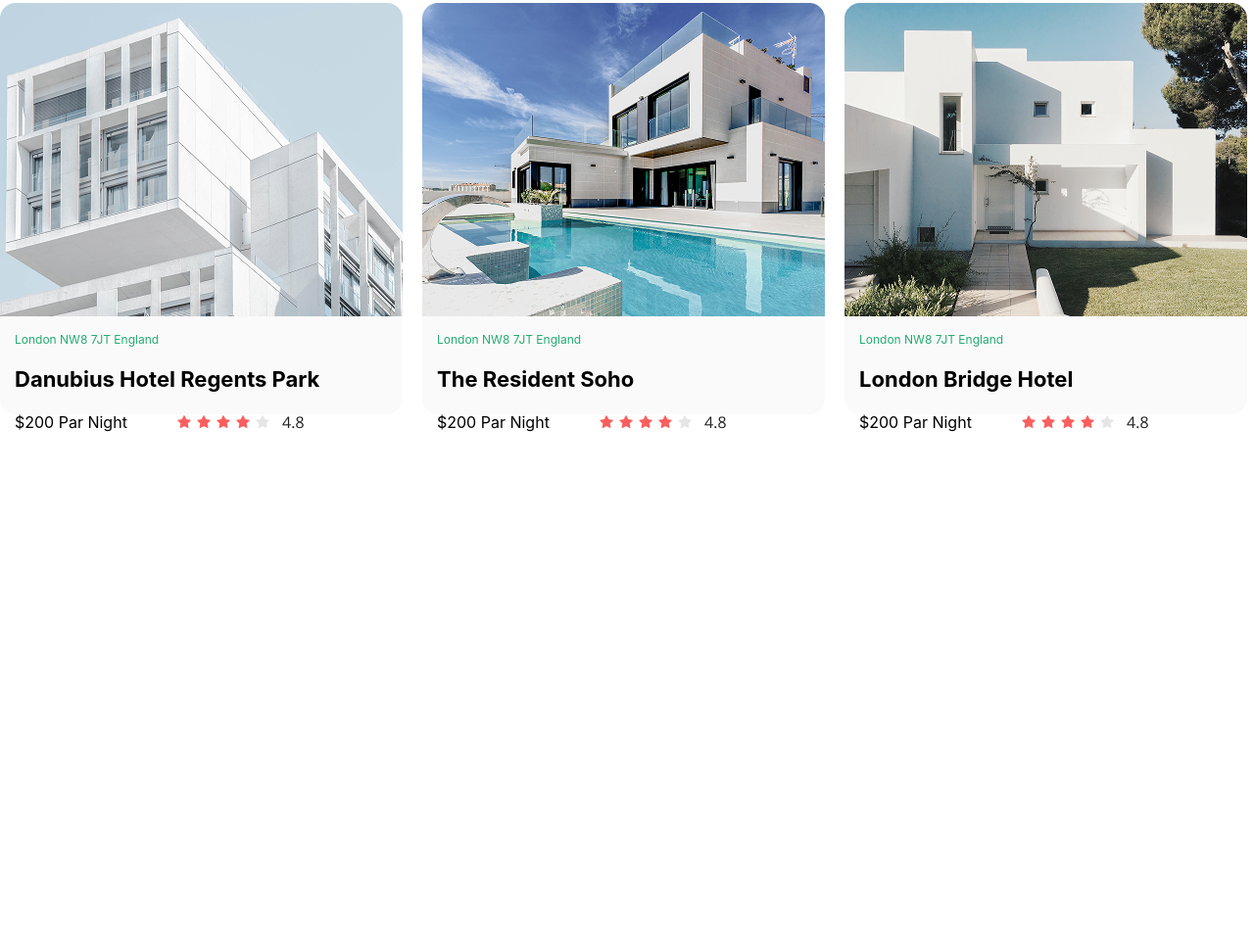
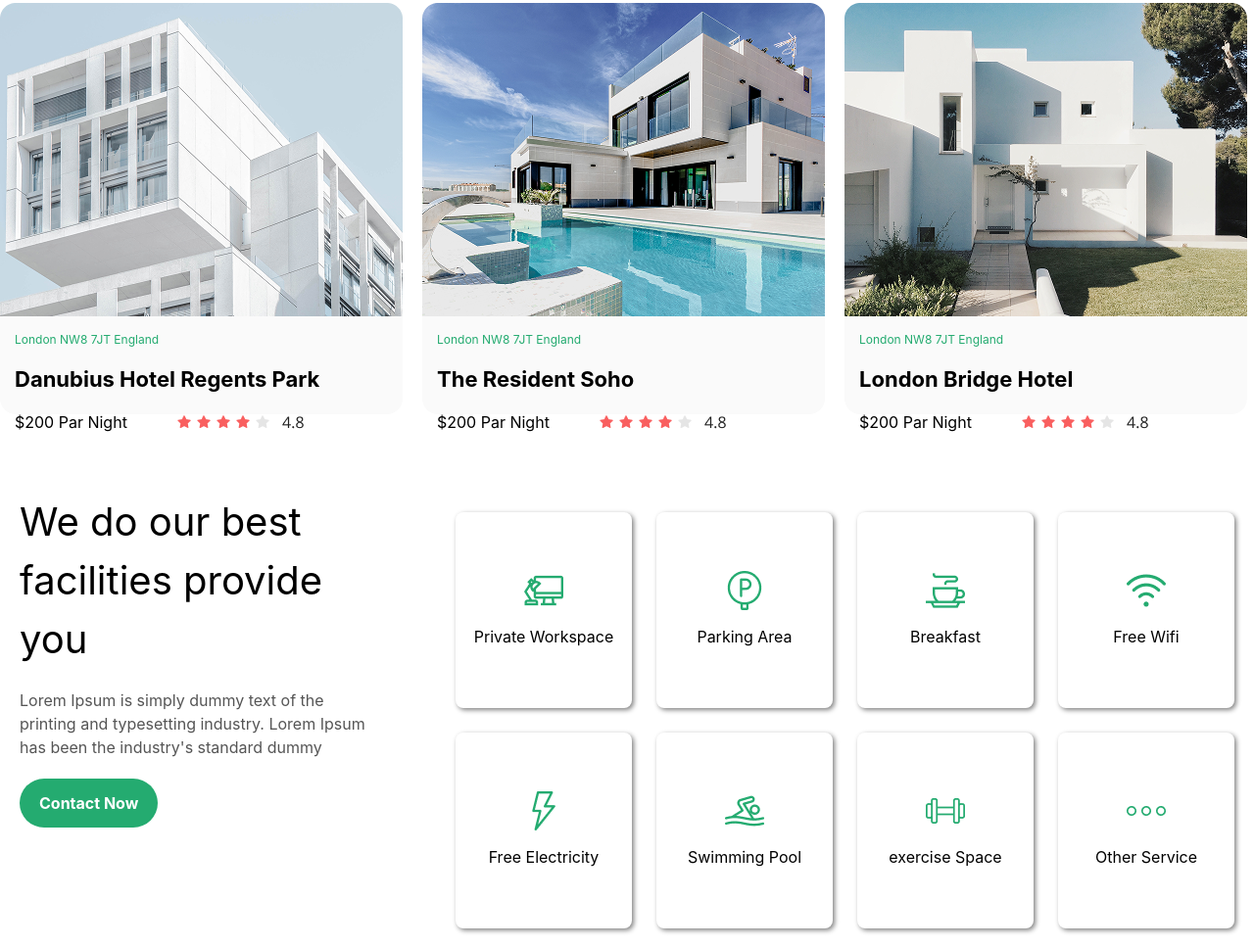
Before and after one commit to muhammadnazarov1724-cell/design_home, a website: page index.html in a window 1280 px wide. Shown: the part 764-1732 px from the top of the page at 98% size. Before the commit the page ends 1267 px from the top, so only its background shows below. Drawn offline with nearby package versions, Linux system fonts and the light colour scheme; files that its build step writes are made by us from their sources.

Commit message:
main s-3

```diff
--- a/index.html
+++ b/index.html
@@ -93,6 +93,64 @@
 
         </div>
     </section>
+    <section class="px-[20px] max-w-[1300px] m-auto lg:flex lg:flex-row lg:justify-between">
+        <div class="flex flex-col gap-[20px] items-center lg:w-[30%] lg:items-start">
+            <p class="text-[24px] font-bold text-center lg:text-[40px] lg:font-[400] lg:text-start">We do our best facilities provide you</p>
+            <p class="text-center text-[#555555] text-[14px] lg:text-[16px] lg:text-start">Lorem Ipsum is simply dummy text of the printing and typesetting industry. Lorem Ipsum has been the industry's standard dummy </p>
+            <button class="font-bold text-white bg-[#24AB70] px-[20px] py-[13px] rounded-4xl">Contact Now</button>
+        </div>
+        <div class="grid grid-cols-2 my-[20px] lg:grid-cols-4 lg:gap-[25px] gap-[20px]">
+            <div class="h-[200px] w-[165] shadow-[2px_2px_5px_gray] rounded-[8px] flex flex-col items-center justify-center gap-[15px] lg:w-[180px]">
+               <div>
+                <img src="./images/workspace 1.png" alt="">
+               </div>
+               <p>Private Workspace</p>
+            </div>
+            <div class="h-[200px] w-[165] shadow-[2px_2px_5px_gray] rounded-[8px] flex flex-col items-center justify-center gap-[15px] lg:w-[180px]">
+               <div>
+                <img src="./images/i1.png" alt="">
+               </div>
+               <p>Parking Area</p>
+            </div>
+            <div class="h-[200px] w-[165] shadow-[2px_2px_5px_gray] rounded-[8px] flex flex-col items-center justify-center gap-[15px] lg:w-[180px]">
+               <div>
+                <img src="./images/i2.png" alt="">
+               </div>
+               <p> Breakfast</p>
+            </div>
+            <div class="h-[200px] w-[165] shadow-[2px_2px_5px_gray] rounded-[8px] flex flex-col items-center justify-center gap-[15px] lg:w-[180px]">
+               <div>
+                <img src="./images/i3.png" alt="">
+               </div>
+               <p>Free Wifi </p>
+            </div>
+            <div class="h-[200px] w-[165] shadow-[2px_2px_5px_gray] rounded-[8px] flex flex-col items-center justify-center gap-[15px] lg:w-[180px]">
+               <div>
+                <img src="./images/i4.png" alt="">
+               </div>
+               <p> Free Electricity</p>
+            </div>
+            <div class="h-[200px] w-[165] shadow-[2px_2px_5px_gray] rounded-[8px] flex flex-col items-center justify-center gap-[15px] lg:w-[180px]">
+               <div>
+                <img src="./images/i5.png" alt="">
+               </div>
+               <p>Swimming Pool</p>
+            </div>
+            <div class="h-[200px] w-[165] shadow-[2px_2px_5px_gray] rounded-[8px] flex flex-col items-center justify-center gap-[15px] lg:w-[180px]">
+               <div>
+                <img src="./images/i6.png" alt="">
+               </div>
+               <p> exercise Space</p>
+            </div>
+            <div class="h-[200px] w-[165] shadow-[2px_2px_5px_gray] rounded-[8px] flex flex-col items-center justify-center gap-[15px] lg:w-[180px]">
+               <div>
+                <img src="./images/i7.png" alt="">
+               </div>
+               <p>Other Service</p>
+            </div>
+
+        </div>
+    </section>
 </main>
 
 
```
Also changed, not shown: images/i1.png (added), images/i2.png (added), images/i3.png (added), images/i4.png (added), images/i5.png (added), images/i6.png (added), images/i7.png (added), images/workspace 1.png (added).
